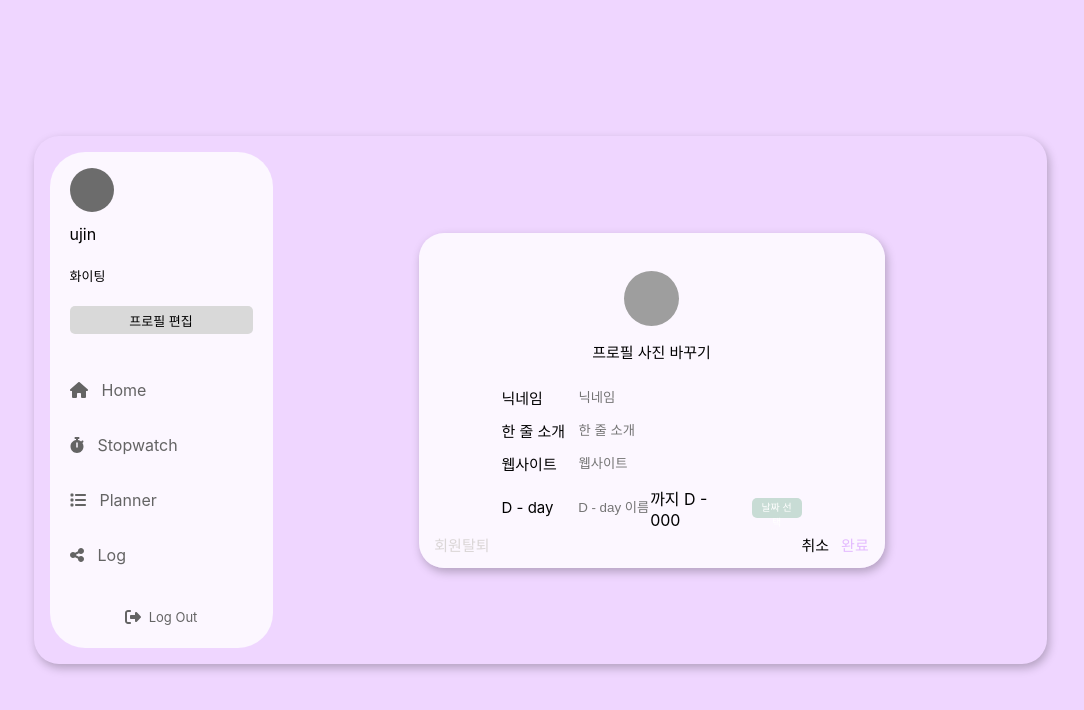
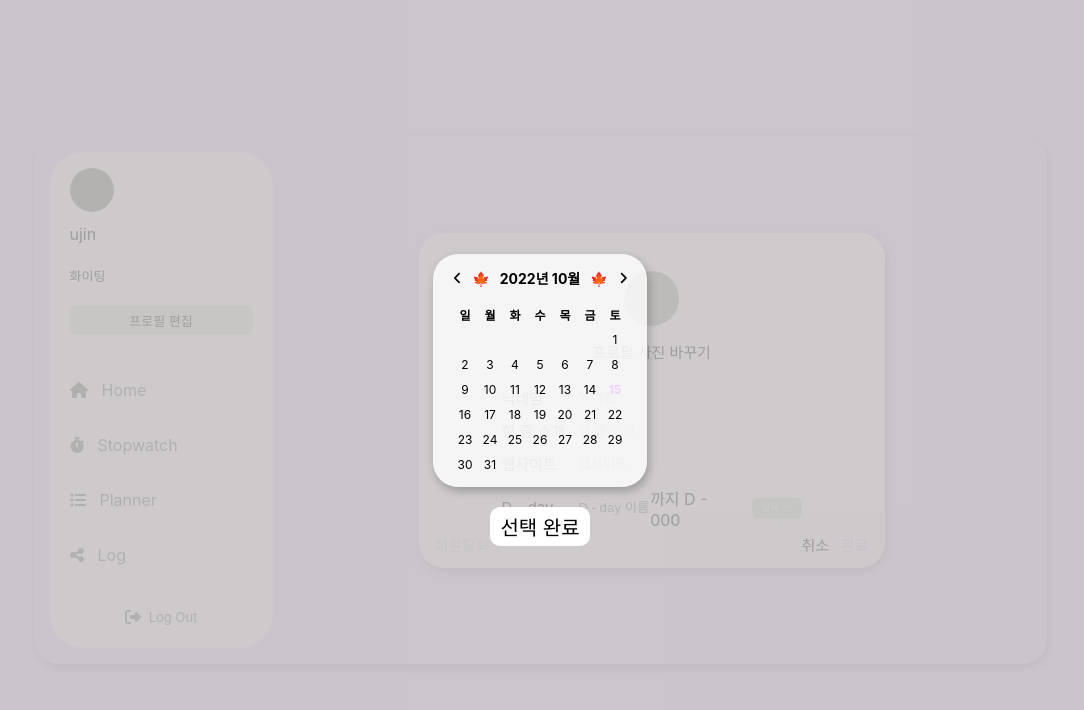
Before and after one commit to 2-sc/StudyMate-Front-Client, a React (Create React App) app in the folder studymate/: page /editprofile in a window 1280 px wide. Both pictures are taken after a click on the button "날짜 선택". Shown: the top 710 px of the page, without its empty margins (100-1184 px from the left). Built offline with nearby package versions, Linux system fonts and the light colour scheme; grey boxes are pictures that could not be loaded.

Commit message:
:sparkles:(feature/halam/#50): d-day 달력모달 구현

```diff
--- a/studymate/public/index.html
+++ b/studymate/public/index.html
@@ -5,10 +5,7 @@
     <link rel="icon" href="%PUBLIC_URL%/favicon.ico" />
     <meta name="viewport" content="width=device-width, initial-scale=1" />
     <meta name="theme-color" content="#000000" />
-    <meta
-      name="description"
-      content="Web site created using create-react-app"
-    />
+    <meta name="description" content="Web site created using create-react-app" />
     <link rel="apple-touch-icon" href="%PUBLIC_URL%/logo192.png" />
     <!--
       manifest.json provides metadata used when your web app is installed on a
@@ -29,6 +26,7 @@
   <body>
     <noscript>You need to enable JavaScript to run this app.</noscript>
     <div id="root"></div>
+    <div id="modal"></div>
     <!--
       This HTML file is a template.
       If you open it directly in the browser, you will see an empty page.
--- a/studymate/src/components/calendar/Calendar.jsx
+++ b/studymate/src/components/calendar/Calendar.jsx
@@ -8,7 +8,7 @@ import { DayPicker, DateFormatter, ClassNames, useNavigation } from 'react-day-p
 import 'react-day-picker/dist/style.css';
 import './day-picker-customize.css';
 import ko from 'date-fns/locale/ko';
-import { format } from 'date-fns';
+import { format, parseISO } from 'date-fns';
 
 import { FontAwesomeIcon } from '@fortawesome/react-fontawesome';
 import { faAngleLeft, faAngleRight } from '@fortawesome/free-solid-svg-icons';
--- /dev/null
+++ b/studymate/src/components/calendar/Modal.jsx
@@ -0,0 +1,57 @@
+import React, { useState, useEffect } from 'react';
+import styled from '@emotion/styled';
+import Calendar from './Calendar';
+
+function Modal({ day, setDay, isModalOpen, setIsModalOpen }) {
+  const [tempDate, setTempDate] = useState();
+
+  const clickedOverlay = e => {
+    e.target === e.currentTarget && closedHandler();
+  };
+
+  const closedHandler = () => {
+    setDay(tempDate);
+    setIsModalOpen(false);
+  };
+
+  return (
+    <Overlay onClick={clickedOverlay}>
+      <ModalBox>
+        <Calendar resultData={tempDate} setResultData={setTempDate} />
+        <Button onClick={closedHandler}>선택 완료</Button>
+      </ModalBox>
+    </Overlay>
+  );
+}
+
+export default Modal;
+
+const Overlay = styled.div`
+  width: 100vw;
+  height: 100vh;
+  position: fixed;
+  top: 0;
+  left: 0;
+  background-color: #c4c1c1d0;
+  z-index: 100;
+`;
+
+const ModalBox = styled.div`
+  position: fixed;
+  top: 50%;
+  left: 50%;
+  transform: translate(-50%, -50%);
+  width: fit-content;
+  z-index: 1000;
+  text-align: center;
+`;
+
+const Button = styled.button`
+  cursor: pointer;
+  padding: 5px 10px;
+  background-color: white;
+  border-radius: 10px;
+  border: none;
+  margin-top: 20px;
+  font-size: 20px;
+`;
--- a/studymate/src/pages/editprofile/InfoContainer.jsx
+++ b/studymate/src/pages/editprofile/InfoContainer.jsx
@@ -1,7 +1,14 @@
-import React from 'react';
+import React, { useState, useEffect } from 'react';
+import Modal from '../../components/calendar/Modal';
+import { formatISO, parseISO, differenceInDays } from 'date-fns';
+
 import styled from '@emotion/styled';
 
 function InfoContainer({ inputData, setInputData }) {
+  const [isModalOpen, setIsModalOpen] = useState(false);
+  const [day, setDay] = useState('');
+  const [dDay, setDDay] = useState();
+
   const onChange = e => {
     setInputData({ ...inputData, [e.target.id]: e.target.value });
   };
@@ -9,6 +16,30 @@ function InfoContainer({ inputData, setInputData }) {
   const onClick = e => {
     console.log('e.target.id :>> ', e.target.id);
   };
+
+  const onClickDatePickerButton = () => {
+    setIsModalOpen(true);
+  };
+
+  useEffect(() => {
+    if (day) {
+      const today = formatISO(new Date(), { representation: 'date' });
+      const dDay = differenceInDays(parseISO(today), parseISO(day.from));
+
+      const getDDay = dDay => {
+        switch (dDay.toString()[0]) {
+          case '-':
+            return `- ${dDay.toString().substr(1)}`;
+          case '0':
+            return '- 0';
+          default:
+            return `+ ${dDay}`;
+        }
+      };
+
+      setDDay(getDDay(dDay));
+    }
+  });
 
   return (
     <Wrapper>
@@ -27,9 +58,10 @@ function InfoContainer({ inputData, setInputData }) {
       <InfoWrapper>
         <Label htmlFor="d-dayName">D - day</Label>
         <DdayInput onChange={onChange} type={'text'} id={'d-dayName'} placeholder={'D - day 이름'} />
-        <span>까지 D - 000</span>
-        <DateButton>날짜 선택</DateButton>
+        <span>까지 D {dDay ? dDay : '- 000'}</span>
+        <DateButton onClick={onClickDatePickerButton}>날짜 선택</DateButton>
       </InfoWrapper>
+      {isModalOpen && <Modal day={day} setDay={setDay} isModalOpen={isModalOpen} setIsModalOpen={setIsModalOpen} />}
     </Wrapper>
   );
 }
```
